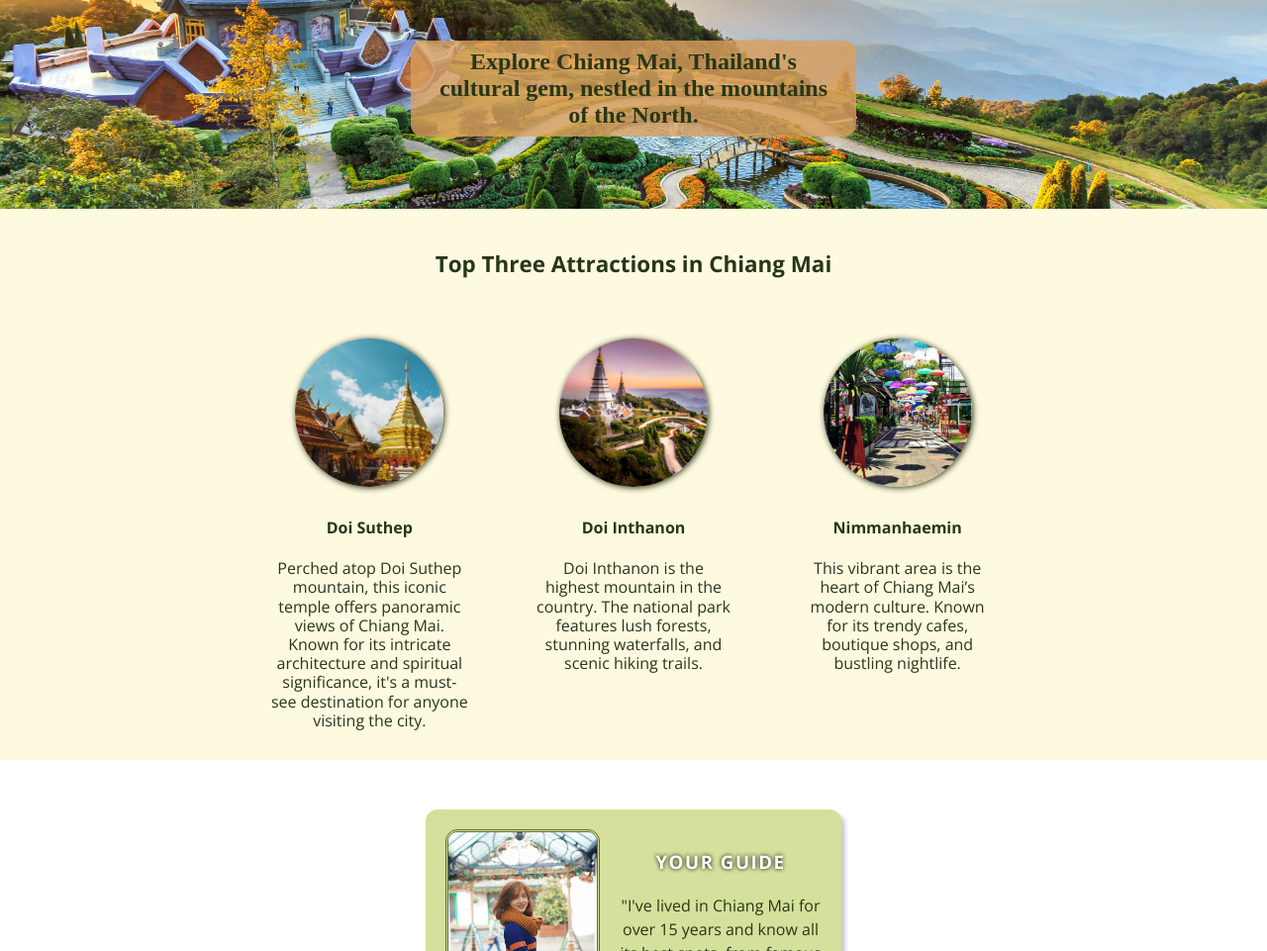
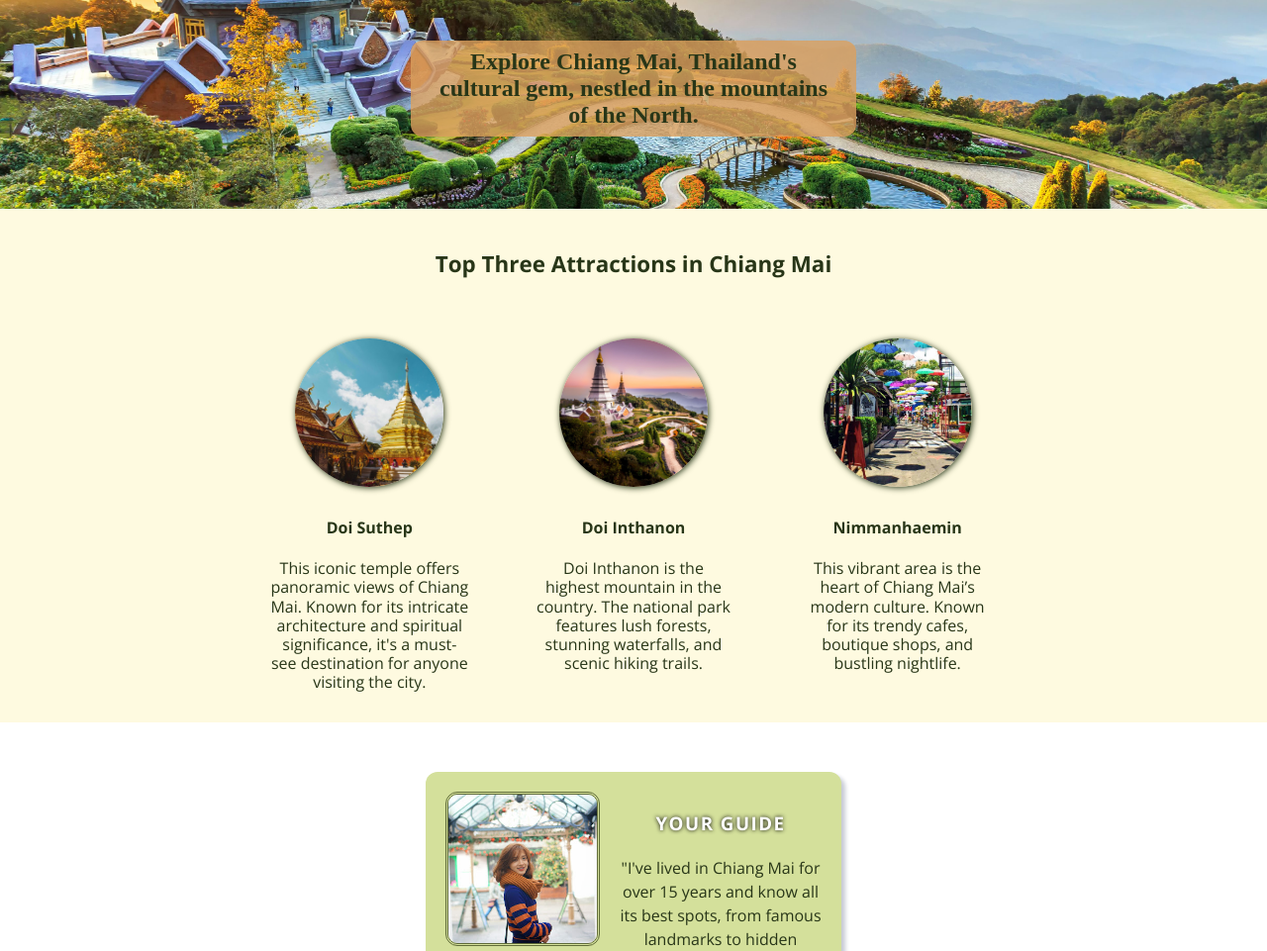
Before and after one commit to ketkrut/Hometown-Homepage, a website built with Vite: page index.html in a window 1280 px wide. Shown: the part 139-1100 px from the top of the page at 99% size. Built offline with nearby package versions, Linux system fonts and the light colour scheme; a web font is replaced by a local one.

Commit message:
Update index.html

```diff
--- a/index.html
+++ b/index.html
@@ -19,7 +19,7 @@
                 <div class="attractions-type">
                     <div id="attractions-mountains-img" class="attractions-img"></div>
                     <h4 class="attractions-title">Doi Suthep</h4>
-                    <p class="attractions-description">Perched atop Doi Suthep mountain, this iconic temple offers panoramic views of Chiang Mai. Known for its intricate architecture and spiritual significance, it's a must-see destination for anyone visiting the city.</p>
+                    <p class="attractions-description">This iconic temple offers panoramic views of Chiang Mai. Known for its intricate architecture and spiritual significance, it's a must-see destination for anyone visiting the city.</p>
                 </div>
                 <div class="attractions-type">
                     <div id="attractions-doiinthanon-img" class="attractions-img"></div>
```
